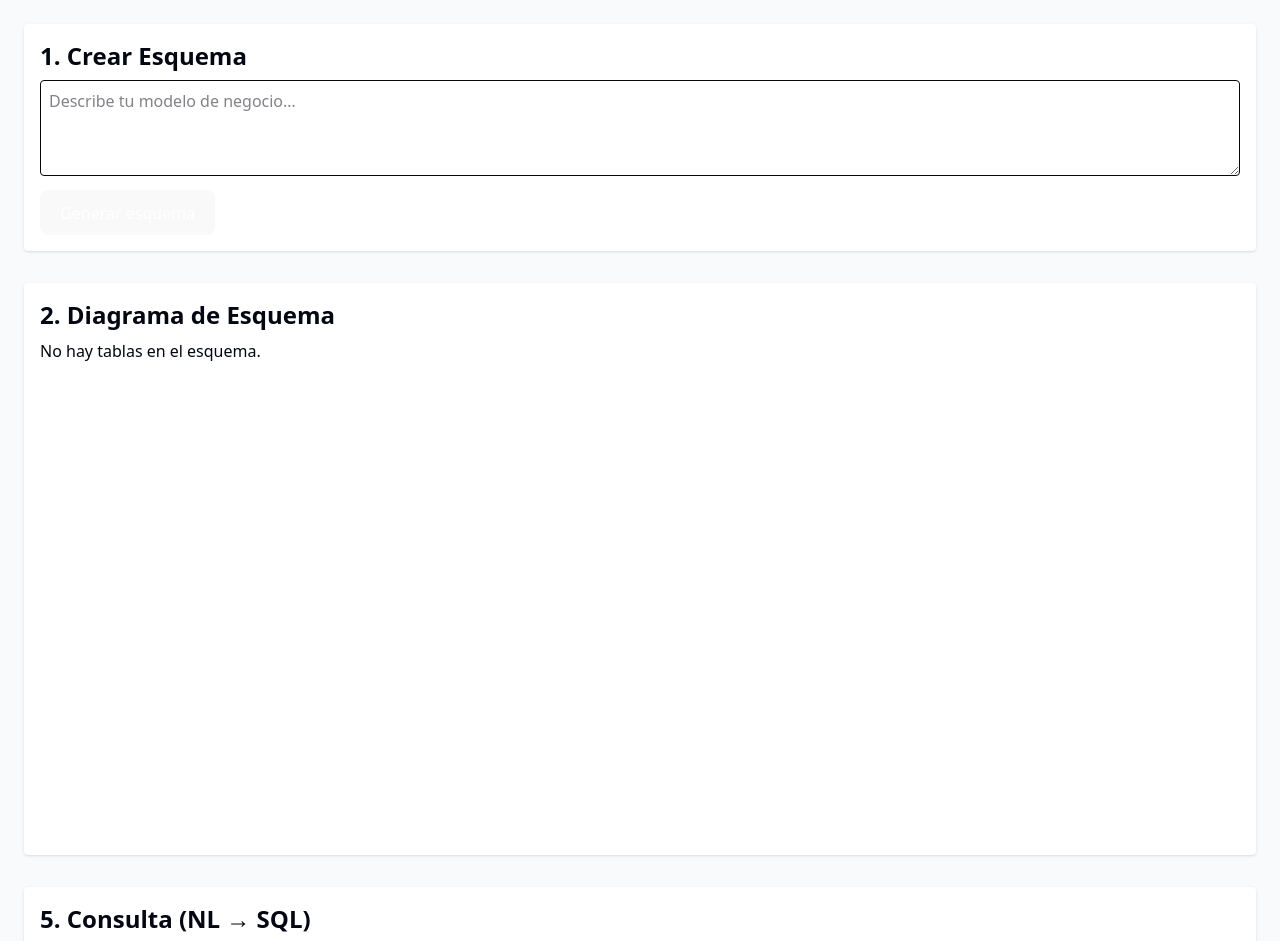
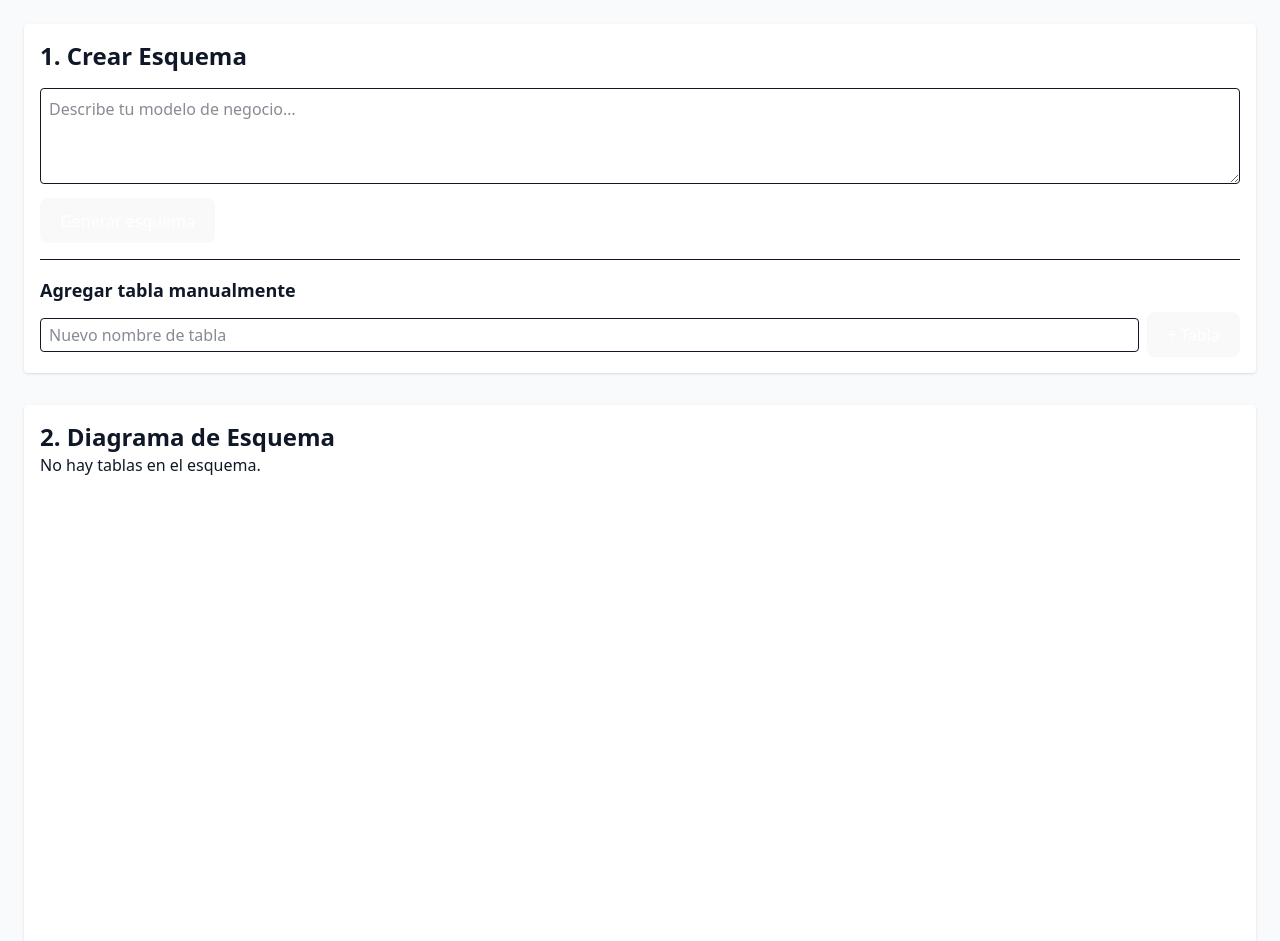
Before and after one commit to JesusOsorioJ/sqlproject, a React (Vite) app: page / in a window 1280 px wide. Shown: the top 941 px of the page. Built offline with nearby package versions, Linux system fonts and the light colour scheme.

Commit message:
ajuste para crear nueva tabla

```diff
--- a/src/App.tsx
+++ b/src/App.tsx
@@ -3,6 +3,7 @@ import React, { useState } from "react";
 import { SchemaProvider } from "./contexts/SchemaContext";
 
 import SchemaEditor from "./components/SchemaEditor";
+import AddTableForm from "./components/AddTableForm";
 import Diagram from "./components/Diagram";
 import TablePropertiesEditor from "./components/TablePropertiesEditor";
 import DataEditor from "./components/DataEditor";
@@ -10,42 +11,43 @@ import QueryToSQL from "./components/QueryToSQL";
 import ExportJSON from "./components/ExportJSON";
 
 const App: React.FC = () => {
-  // Controla qué tabla está seleccionada para editar
   const [selectedTable, setSelectedTable] = useState<string>("");
 
   return (
     <SchemaProvider>
-      <div className="min-h-screen bg-gray-50 p-6 space-y-8 text-gray-950 w-screen">
-        {/* 1) Editor de esquema (IA → JSON) */}
-        <div className="bg-white p-4 rounded shadow">
-          <h2 className="text-2xl font-bold mb-2">
-            1. Crear Esquema
-          </h2>
+      <div className="min-h-screen bg-gray-50 p-6 space-y-8 w-screen text-gray-900">
+        {/* 1) Editor de esquema y botón para agregar tablas */}
+        <div className="bg-white p-4 rounded shadow space-y-4">
+          <h2 className="text-2xl font-bold">1. Crear Esquema</h2>
           <SchemaEditor />
+          <div className="pt-4 border-t">
+            <h3 className="text-lg font-semibold mb-2">
+              Agregar tabla manualmente
+            </h3>
+            <AddTableForm />
+          </div>
         </div>
 
-        {/* 2) Diagrama de tablas y relaciones */}
+        {/* 2) Diagrama de tablas y relaciones (pasa setSelectedTable) */}
         <div className="bg-white p-4 rounded shadow">
-          <h2 className="text-2xl font-bold mb-2">
-            2. Diagrama de Esquema
-          </h2>
+          <h2 className="text-2xl font-bold">2. Diagrama de Esquema</h2>
           <Diagram onTableSelect={setSelectedTable} />
         </div>
 
-        {/* 3) Panel de edición de la tabla seleccionada */}
+        {/* 3) Editor de propiedades de la tabla seleccionada */}
         {selectedTable && (
           <div className="bg-white p-4 rounded shadow">
-            <h2 className="text-2xl font-bold mb-2">
+            <h2 className="text-2xl font-bold">
               3. Propiedades de “{selectedTable}”
             </h2>
             <TablePropertiesEditor tableName={selectedTable} />
           </div>
         )}
 
-        {/* 4) Inserción de datos en la tabla seleccionada */}
+        {/* 4) Editor de datos de la tabla seleccionada */}
         {selectedTable && (
           <div className="bg-white p-4 rounded shadow">
-            <h2 className="text-2xl font-bold mb-2">
+            <h2 className="text-2xl font-bold">
               4. Datos de “{selectedTable}”
             </h2>
             <DataEditor tableName={selectedTable} />
@@ -54,17 +56,13 @@ const App: React.FC = () => {
 
         {/* 5) Consultas NL → SQL */}
         <div className="bg-white p-4 rounded shadow">
-          <h2 className="text-2xl font-bold mb-2">
-            5. Consulta (NL → SQL)
-          </h2>
+          <h2 className="text-2xl font-bold">5. Consulta (NL → SQL)</h2>
           <QueryToSQL />
         </div>
 
         {/* 6) Exportar JSON */}
         <div className="bg-white p-4 rounded shadow">
-          <h2 className="text-2xl font-bold mb-2">
-            6. Exportar Esquema + Datos
-          </h2>
+          <h2 className="text-2xl font-bold">6. Exportar Esquema + Datos</h2>
           <ExportJSON />
         </div>
       </div>
--- /dev/null
+++ b/src/components/AddTableForm.tsx
@@ -0,0 +1,51 @@
+// src/components/AddTableForm.tsx
+import React, { useState } from "react";
+import { useSchema } from "../contexts/SchemaContext";
+
+const AddTableForm: React.FC = () => {
+  const { fullState, addTable } = useSchema();
+  const [newTableName, setNewTableName] = useState<string>("");
+  const [error, setError] = useState<string | null>(null);
+
+  const handleAdd = () => {
+    setError(null);
+    const nameTrim = newTableName.trim();
+    if (!nameTrim) {
+      setError("El nombre de la tabla no puede estar vacío.");
+      return;
+    }
+    // Si ya existe una tabla con ese nombre, mostramos error
+    const exists = fullState?.schema.tables.find(
+      (t) => t.name === nameTrim
+    );
+    if (exists) {
+      setError(`Ya existe una tabla llamada "${nameTrim}".`);
+      return;
+    }
+    addTable(nameTrim);
+    setNewTableName("");
+  };
+
+  return (
+    <div className="flex items-center space-x-2">
+      <input
+        type="text"
+        className="border px-2 py-1 rounded flex-1"
+        placeholder="Nuevo nombre de tabla"
+        value={newTableName}
+        onChange={(e) => setNewTableName(e.target.value)}
+      />
+      <button
+        className="px-4 py-2 bg-green-600 text-white rounded hover:bg-green-700"
+        onClick={handleAdd}
+      >
+        + Tabla
+      </button>
+      {error && (
+        <p className="text-red-600 text-sm mt-1">{error}</p>
+      )}
+    </div>
+  );
+};
+
+export default AddTableForm;
--- a/src/components/Diagram.tsx
+++ b/src/components/Diagram.tsx
@@ -3,31 +3,35 @@ import React, { useMemo, useState } from "react";
 import ReactFlow, {
   Background,
   Controls,
+  useNodesState,
+  useEdgesState,
   type Node,
   type Edge,
-  useNodesState,
-  useEdgesState,
   ConnectionMode,
   MarkerType,
-  addEdge,
 } from "react-flow-renderer";
-import { useSchema } from "../contexts/SchemaContext";
-import type { TableDef, Relationship } from "../contexts/SchemaContext";
+import type { NodeTypes } from "react-flow-renderer";
+import {
+  useSchema,
+  type TableDef,
+  type FieldDef,
+  type Relationship,
+} from "../contexts/SchemaContext";
+
+import TableNode from "./TableNode";
 
 interface DiagramProps {
   className?: string;
   onTableSelect: (tableName: string) => void;
 }
 
-/**
- * Este componente solo dibuja nodos (tablas) y aristas (relaciones).
- * Usa React Flow. Cuando el usuario hace clic en un nodo, dispara onTableSelect.
- */
 export default function Diagram({
   className,
   onTableSelect,
 }: DiagramProps) {
   const { fullState, loading, removeRelationship } = useSchema();
+
+  // Estados de React Flow
   const [nodes, setNodes, onNodesChange] = useNodesState<Node[]>(
     []
   );
@@ -35,29 +39,44 @@ export default function Diagram({
     []
   );
 
-  // 1) Cada vez que fullState.schema cambie, recalculamos nodos y aristas
+  // Seguimiento de nodos expandidos
+  const [expandedNodes, setExpandedNodes] = useState<Set<string>>(
+    new Set()
+  );
+
+  // Función para alternar expansión
+  const toggleExpand = (tableName: string) => {
+    setExpandedNodes((prev) => {
+      const copy = new Set(prev);
+      if (copy.has(tableName)) copy.delete(tableName);
+      else copy.add(tableName);
+      return copy;
+    });
+  };
+
+  // 1) Reconstruir nodos y aristas cuando cambie el esquema o expandedNodes
   useMemo(() => {
     if (!fullState || loading) return;
 
-    // ——— Nodos: un Node por cada TableDef —————————————
+    // Nodos: type = "tableNode"
     const newNodes: Node[] = fullState.schema.tables.map(
       (table: TableDef, idx: number) => ({
         id: table.name,
-        data: { label: table.name },
-        // Posición inicial: separamos en X según idx, y en Y fijo (puedes ajustar)
+        type: "tableNode",
         position: { x: 220 * idx, y: 20 },
-        style: {
-          border: "1px solid #333",
-          borderRadius: 4,
-          padding: 8,
-          backgroundColor: "#f9f9f9",
-          minWidth: 120,
-          textAlign: "center",
+        data: {
+          tableName: table.name,
+          fields: table.fields,
+          onOpenEditor: onTableSelect,
+          isExpanded: expandedNodes.has(table.name),
+          toggleExpand,
+          // Si cerramos el nodo, seteamos selectedTable="" en App
+          closeEditor: () => onTableSelect(""),
         },
       })
     );
 
-    // ——— Aristas: un Edge por cada Relationship —————————————
+    // Aristas para cada relación
     const newEdges: Edge[] = fullState.schema.relationships.map(
       (rel: Relationship, idx: number) => ({
         id: `rel-${idx}`,
@@ -81,31 +100,31 @@ export default function Diagram({
     fullState?.schema.tables,
     fullState?.schema.relationships,
     loading,
+    expandedNodes,
+    onTableSelect,
     setNodes,
     setEdges,
   ]);
 
-  // 2) Manejador cuando el usuario hace clic en un nodo: onTableSelect(tableId)
-  const onNodeClick = (
+  // 2) Memoizar nodeTypes para evitar warnings de React Flow
+  const nodeTypes: NodeTypes = useMemo(
+    () => ({
+      tableNode: TableNode,
+    }),
+    []
+  );
+
+  // 3) Eliminar relación con doble clic en el edge
+  const onEdgeDoubleClick = (
     _evt: React.MouseEvent,
-    node: Node
-  ) => {
-    onTableSelect(node.id);
-  };
-
-  // 3) Permitir eliminar una relación con doble clic sobre el edge
-  const onEdgeDoubleClick = (
-    evt: React.MouseEvent,
     edge: Edge
   ) => {
-    // Buscamos el índice de la relación en fullState.schema.relationships
     if (!fullState) return;
     const idx = fullState.schema.relationships.findIndex(
       (rel) =>
         rel.sourceTable === edge.source &&
         rel.targetTable === edge.target &&
-        `${rel.sourceField} → ${rel.targetField}` ===
-          edge.label
+        `${rel.sourceField} → ${rel.targetField}` === edge.label
     );
     if (idx >= 0) {
       removeRelationship(idx);
@@ -127,10 +146,10 @@ export default function Diagram({
           edges={edges}
           onNodesChange={onNodesChange}
           onEdgesChange={onEdgesChange}
-          onNodeClick={onNodeClick}
           onEdgeDoubleClick={onEdgeDoubleClick}
           fitView
           connectionMode={ConnectionMode.Loose}
+          nodeTypes={nodeTypes}
         >
           <Background color="#eee" gap={12} />
           <Controls />
--- /dev/null
+++ b/src/components/TableNode.tsx
@@ -0,0 +1,106 @@
+// src/components/TableNode.tsx
+import React from "react";
+import { Handle, Position } from "react-flow-renderer";
+import type { NodeProps } from "react-flow-renderer";
+import type { FieldDef } from "../contexts/SchemaContext";
+
+interface TableNodeData {
+  tableName: string;
+  fields: FieldDef[];
+  onOpenEditor: (tableName: string) => void;
+  isExpanded: boolean;
+  toggleExpand: (tableName: string) => void;
+  // Nueva prop: cerrar el panel de propiedades
+  closeEditor: () => void;
+}
+
+const TableNode: React.FC< NodeProps<TableNodeData> > = ({ data }) => {
+  const {
+    tableName,
+    fields,
+    onOpenEditor,
+    isExpanded,
+    toggleExpand,
+    closeEditor,
+  } = data;
+
+  // Handler del botón “Ver detalles” / “Cerrar”
+  const handleToggle = () => {
+    if (isExpanded) {
+      // Si ya está expandido y clicamos “Cerrar”, entonces también cerramos el editor
+      closeEditor();
+    }
+    toggleExpand(tableName);
+  };
+
+  return (
+    <div
+      className="border rounded-lg bg-white shadow-sm font-sans text-sm"
+    //   style={{ width: isExpanded ? 200 : 120 }}
+    >
+      {/* Handle superior (target) */}
+      <Handle
+        type="target"
+        position={Position.Top}
+        style={{ background: "#555" }}
+      />
+
+      {/* Contenido principal del nodo */}
+      <div className="p-2">
+        <div className="flex gap-1 flexjustify-between items-center mb-1">
+          <div className="font-medium">{tableName}</div>
+          <button
+            onClick={handleToggle}
+            className="text-xs text-white hover:underline"
+            style={{ lineHeight: 1 }}
+          >
+            {isExpanded ? "Cerrar" : "Detalles"}
+          </button>
+        </div>
+
+        {isExpanded && (
+          <div className="space-y-1">
+            <div className="max-h-28 overflow-y-auto">
+              {fields.length === 0 ? (
+                <p className="text-xs text-gray-500 italic">
+                  (Sin campos)
+                </p>
+              ) : (
+                fields.map((f) => (
+                  <div
+                    key={f.name}
+                    className="flex justify-between items-center text-xs"
+                  >
+                    <span>
+                      {f.name}{" "}
+                      <span className="text-gray-500">
+                        ({f.type}
+                        {f.required ? ", req." : ""})
+                      </span>
+                    </span>
+                  </div>
+                ))
+              )}
+            </div>
+
+            <button
+              onClick={() => onOpenEditor(tableName)}
+              className="mt-2 w-full px-2 py-1 bg-green-600 text-white rounded text-xs hover:bg-green-700"
+            >
+              Editar
+            </button>
+          </div>
+        )}
+      </div>
+
+      {/* Handle inferior (source) */}
+      <Handle
+        type="source"
+        position={Position.Bottom}
+        style={{ background: "#555" }}
+      />
+    </div>
+  );
+};
+
+export default TableNode;
```
